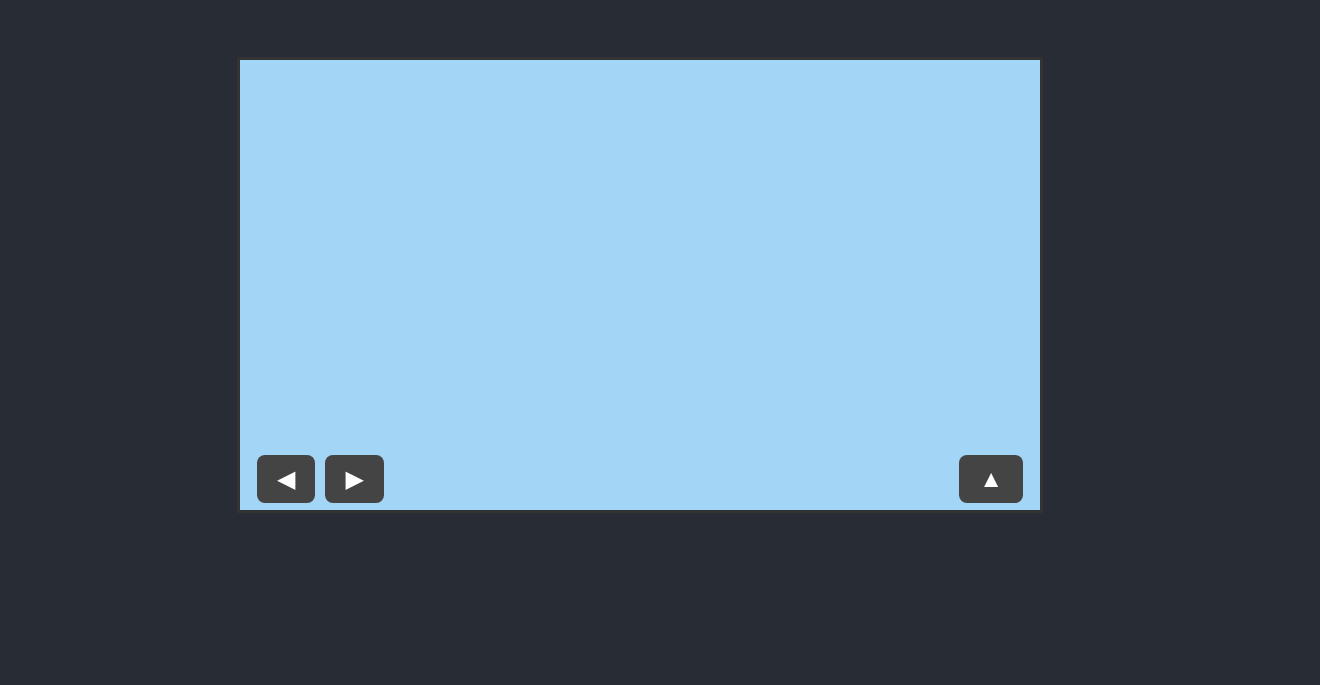
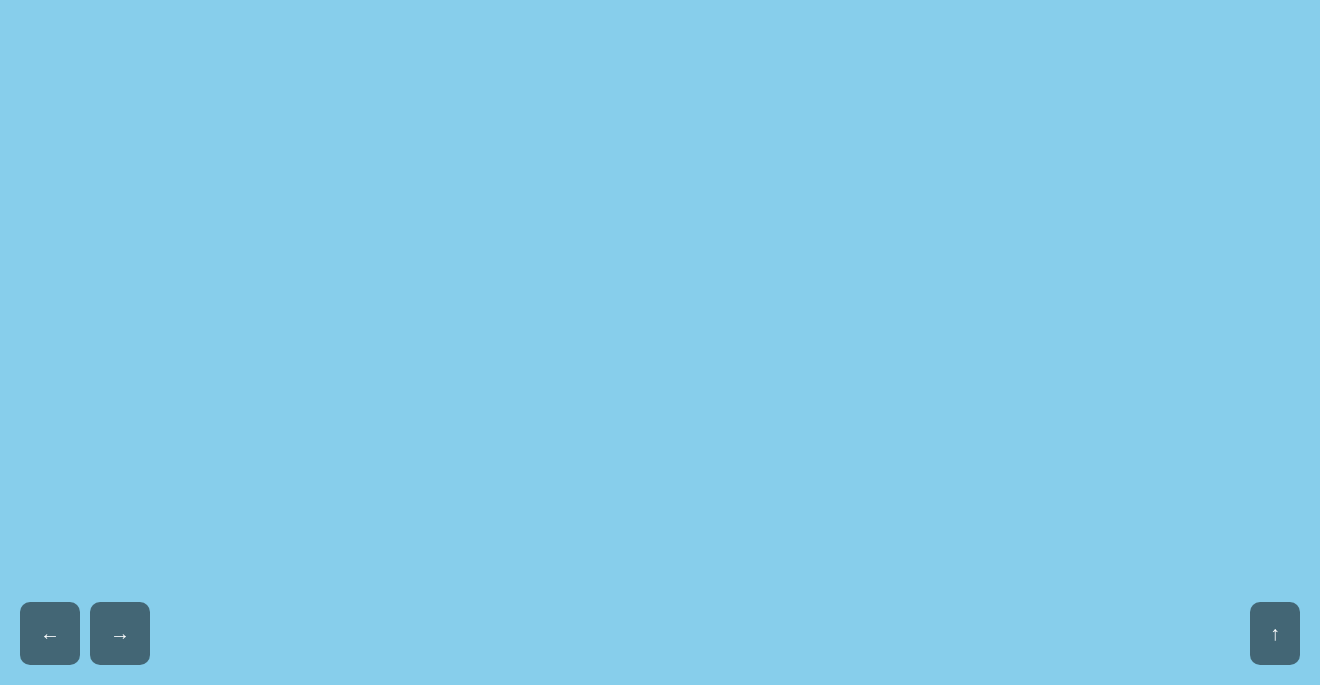
Before and after one commit to Rezmodi7/ZenZen-treasuery, a plain HTML site: page index.html in a window 1280 px wide. Shown: the part 115-800 px from the top of the page, 1320 px wide, since content can reach past the window. Drawn offline with Linux system fonts and the light colour scheme.

Commit message:
Update index.html

```diff
--- a/index.html
+++ b/index.html
@@ -1,22 +1,62 @@
 <!DOCTYPE html>
-<html lang="fa">
+<html lang="en">
 <head>
     <meta charset="UTF-8" />
-    <meta name="viewport" content="width=device-width, initial-scale=1" />
-    <title>ZenZen: Quest for the Lost Zen Treasure</title>
-    <link rel="stylesheet" href="style.css" />
+    <meta name="viewport" content="width=device-width, initial-scale=1.0"/>
+    <title>ZenZen Game</title>
+    <style>
+        body {
+            margin: 0;
+            overflow: hidden;
+            background-color: #87CEEB;
+            font-family: sans-serif;
+        }
+
+        canvas {
+            display: block;
+            background-color: #87CEEB;
+        }
+
+        .controls {
+            position: absolute;
+            bottom: 20px;
+            width: 100%;
+            display: flex;
+            justify-content: space-between;
+            padding: 0 20px;
+            pointer-events: none;
+        }
+
+        .controls .btn {
+            pointer-events: auto;
+            background-color: rgba(0,0,0,0.5);
+            border: none;
+            color: white;
+            padding: 20px;
+            font-size: 20px;
+            border-radius: 10px;
+        }
+
+        .left-buttons {
+            display: flex;
+            gap: 10px;
+        }
+
+        .right-buttons {
+            display: flex;
+        }
+    </style>
 </head>
 <body>
-    <div id="game-container">
-        <canvas id="gameCanvas" width="800" height="450"></canvas>
+    <canvas id="gameCanvas" width="800" height="450"></canvas>
 
-        <!-- کنترل های لمسی -->
-        <div id="touch-controls">
-            <div class="left-right">
-                <button id="left-btn">◀</button>
-                <button id="right-btn">▶</button>
-            </div>
-            <button id="jump-btn">▲</button>
+    <div class="controls">
+        <div class="left-buttons">
+            <button id="left-btn" class="btn">←</button>
+            <button id="right-btn" class="btn">→</button>
+        </div>
+        <div class="right-buttons">
+            <button id="jump-btn" class="btn">↑</button>
         </div>
     </div>
 
```
